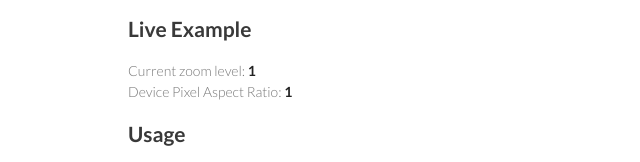
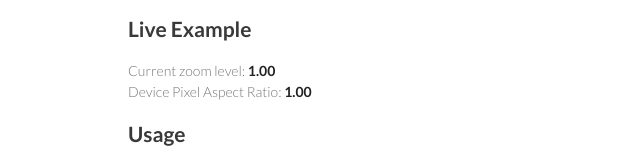
Before and after one commit to tombigel/detect-zoom, a plain HTML site: page index.html in a window 1280 px wide. Shown: the part 620-782 px from the top of the page, 442-1082 px from the left. Drawn offline with nearby package versions, Linux system fonts and the light colour scheme.

Commit message:
edited example

```diff
--- a/index.html
+++ b/index.html
@@ -115,8 +115,8 @@
     function refresh() {
         var zoom = document.getElementById('zoom');
         var device = document.getElementById('device');
-        zoom.innerText = window.detectZoom.zoom();
-        device.innerText = window.detectZoom.device();
+        zoom.innerText = window.detectZoom.zoom().toFixed(2);
+        device.innerText = window.detectZoom.device().toFixed(2);
     }
     $(document).ready(function () {
         refresh();
```
